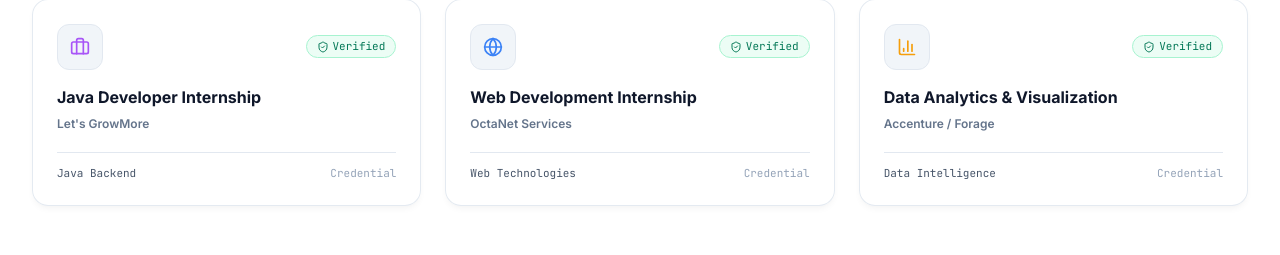
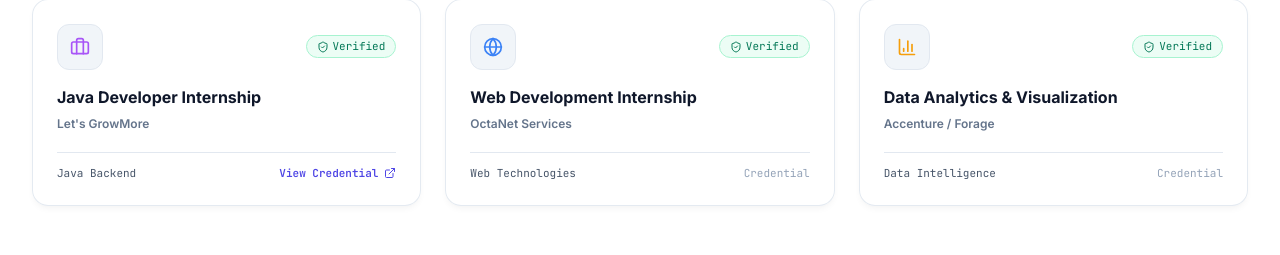
Before and after one commit to vikasvganjure/vikas-ganjure-portfolio, a React (Vite) app: page / in a window 1280 px wide. Shown: the part 8706-8961 px from the top of the page. Built offline with nearby package versions, Linux system fonts and the light colour scheme.

Commit message:
feat: add credential link for Let's GrowMore Java Developer certificate

```diff
--- a/src/data/portfolioData.ts
+++ b/src/data/portfolioData.ts
@@ -312,6 +312,7 @@
     iconName: 'Briefcase',
     verified: true,
     group: 'featured',
+    credentialUrl: 'https://drive.google.com/file/d/1IMNn1scUS1etlI9aJcXWjBcRSRVi5FI8/view?usp=drive_link',
   },
   {
     id: 'cert-octanet-web',
```
